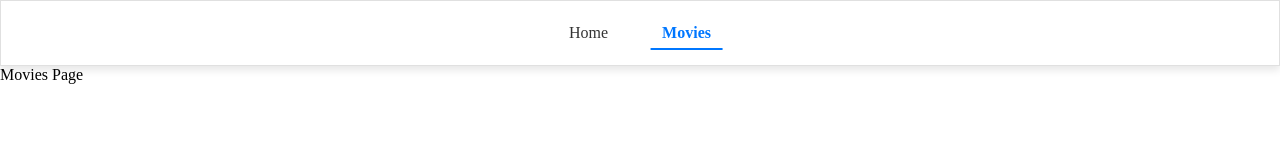
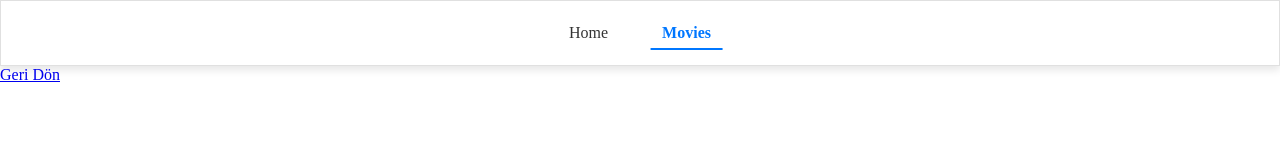
Before and after one commit to ArdicMehmet/goit-react-hw-05, a React (Vite) app: page /movies in a window 1280 px wide. Shown: the top 160 px of the page. Built offline with nearby package versions, Linux system fonts and the light colour scheme.

Commit message:
added backlink to project

```diff
--- a/src/components/Navigation/index.jsx
+++ b/src/components/Navigation/index.jsx
@@ -1,5 +1,5 @@
 import React from "react";
-import { NavLink } from "react-router-dom";
+import { NavLink, useLocation } from "react-router-dom";
 import clsx from "clsx";
 import style from "./navigation.module.css";
 /* ( / ve /movies e yönlendirme olucak burda ) */
@@ -8,13 +8,18 @@ const buildLinkClass = ({ isActive }) => {
   return clsx(style.link, isActive && style.active);
 };
 const Navigation = () => {
+  const location = useLocation();
   return (
     <header>
       <nav>
-        <NavLink to="/" className={buildLinkClass}>
+        <NavLink to="/" state={location.pathname} className={buildLinkClass}>
           Home
         </NavLink>
-        <NavLink to="/movies" className={buildLinkClass}>
+        <NavLink
+          to="/movies"
+          state={location.pathname}
+          className={buildLinkClass}
+        >
           Movies
         </NavLink>
       </nav>
--- a/src/pages/HomePage/index.jsx
+++ b/src/pages/HomePage/index.jsx
@@ -1,12 +1,15 @@
 import React, { useState, useEffect, useMemo } from "react";
 import { getTrendingMovies } from "../../api/movieService";
 import Loader from "../../components/Loader";
+import { NavLink, useLocation } from "react-router-dom";
 
 const HomePage = () => {
   const [trendingMovies, setTrendingMovies] = useState([]);
   const [isLoading, setIsLoading] = useState(true);
-  const showTrending = useMemo(() =>
-    trendingMovies.length > 0 ? true : false
+  const location = useLocation();
+  const showTrending = useMemo(
+    () => (trendingMovies.length > 0 ? true : false),
+    [trendingMovies]
   );
 
   useEffect(() => {
@@ -18,6 +21,7 @@ const HomePage = () => {
   }, []);
   return (
     <>
+      <NavLink to={location.state}>Geri Dön</NavLink>
       {isLoading && <Loader text="Filmler yükleniyor..." />}
       {showTrending && JSON.stringify(trendingMovies)}
     </>
--- a/src/pages/MoviesPage/index.jsx
+++ b/src/pages/MoviesPage/index.jsx
@@ -1,7 +1,14 @@
 import React from "react";
+import { NavLink, useLocation } from "react-router-dom";
 
 const MoviesPage = () => {
-  return <>Movies Page</>;
+  const location = useLocation();
+
+  return (
+    <>
+      <NavLink to={location.state}> Geri Dön </NavLink>
+    </>
+  );
 };
 
 export default MoviesPage;
--- a/src/pages/NotFountPage/index.jsx
+++ b/src/pages/NotFountPage/index.jsx
@@ -1,7 +1,13 @@
 import React from "react";
+import Navigation from "../../components/Navigation";
 
 const NotFoundPage = () => {
-  return <div>404 Not Found</div>;
+  return (
+    <div>
+      <Navigation />
+      Not Found
+    </div>
+  );
 };
 
 export default NotFoundPage;
```
